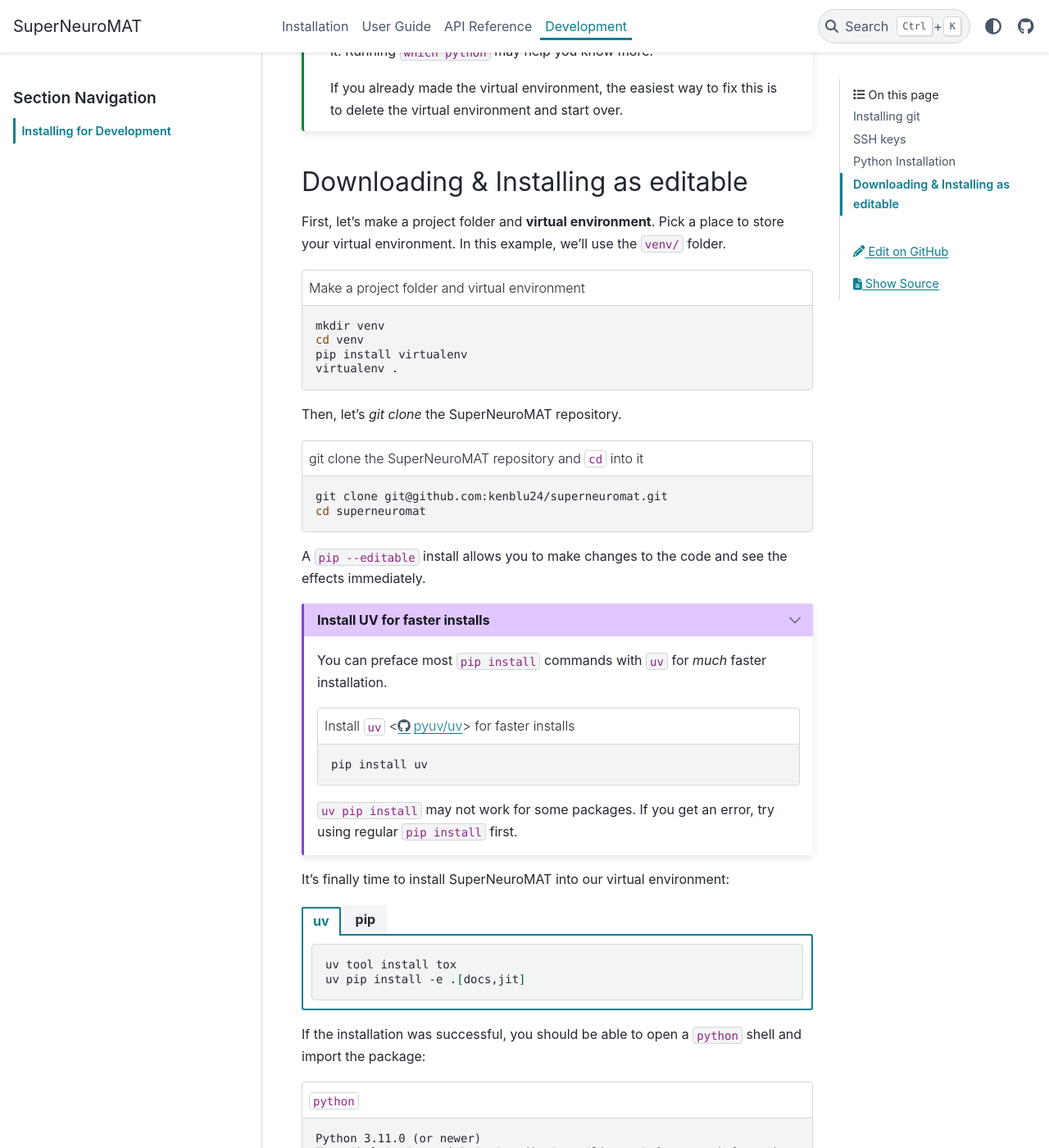
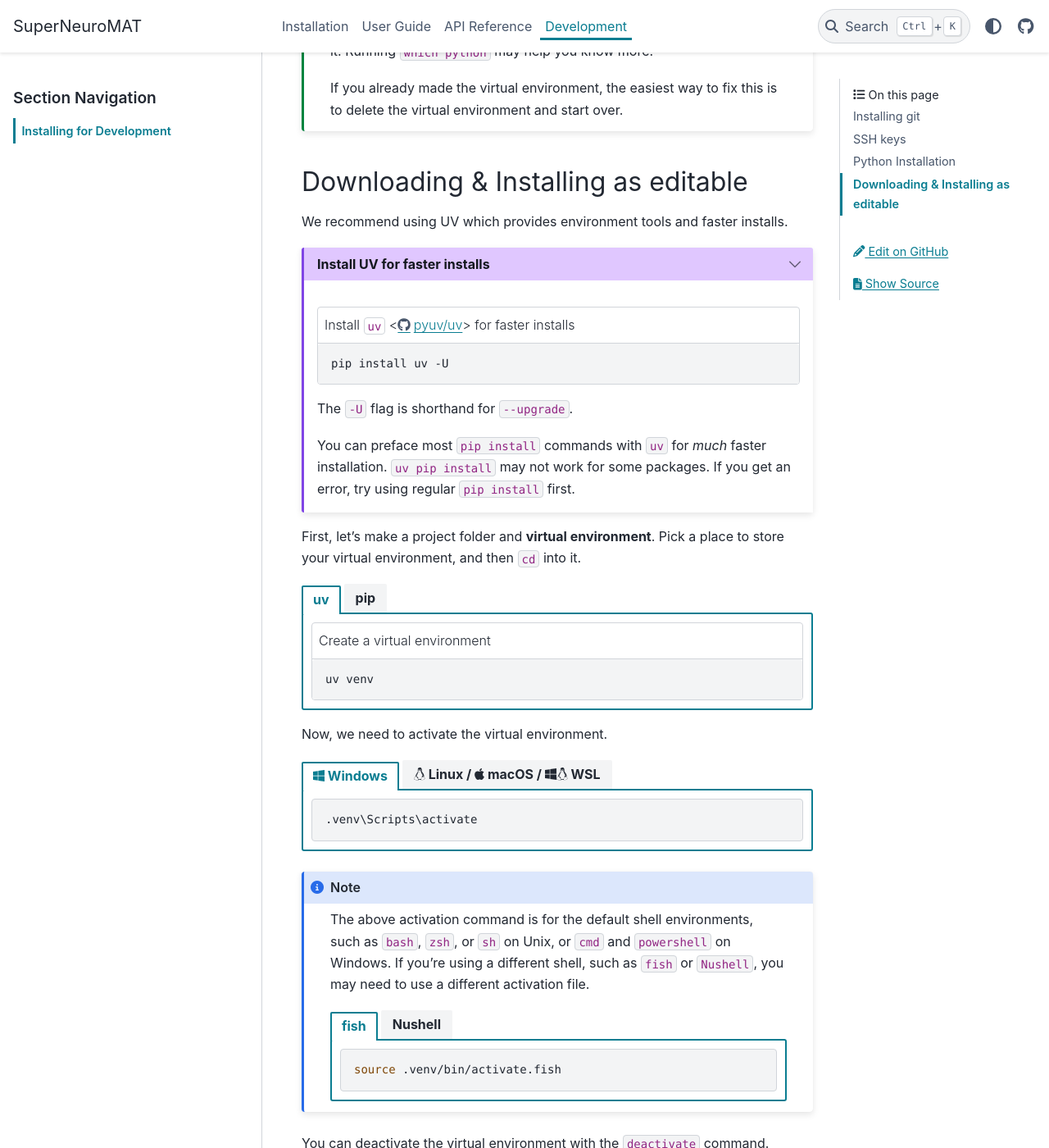
Before and after one commit to ORNL/superneuromat, a Sphinx documentation site: the page built from docs/source/devel/install.rst, in a window 1280 px wide and 1400 px high, scrolled down 2460 px. Shown: the whole window at 82% size. Built offline with Sphinx 7.4.7 and the PyData theme 0.15.4, drawn with Linux system fonts in a browser that asks for light colours; some of the changed text lies outside the part shown.

Commit message:
updated install guides

```diff
--- a/docs/source/devel/install.rst
+++ b/docs/source/devel/install.rst
@@ -106,18 +106,109 @@
 Downloading & Installing as editable
 ====================================
 
+We recommend using UV which provides environment tools and faster installs.
+
+.. dropdown:: Install UV for faster installs
+   :color: secondary
+   :open:
+
+   .. code-block:: bash
+      :caption: Install ``uv`` <https://github.com/pyuv/uv> for faster installs
+
+      pip install uv -U
+
+   The ``-U`` flag is shorthand for ``--upgrade``.
+
+   You can preface most ``pip install`` commands with ``uv`` for *much* faster installation.
+   ``uv pip install`` may not work for some packages. If you get an error, try using regular ``pip install`` first.
+
+
 First, let's make a project folder and **virtual environment**. Pick a place
-to store your virtual environment. In this example, we'll use the ``venv/`` folder.
+to store your virtual environment, and then ``cd`` into it.
 
-.. code-block:: bash
-   :caption: Make a project folder and virtual environment
+.. tab-set::
+   :class: sd-width-content-min
+   :sync-group: uv
 
-   mkdir venv
-   cd venv
-   pip install virtualenv
-   virtualenv .
+   .. tab-item:: uv
+      :sync: uv
 
-Then, let's `git clone` the SuperNeuroMAT repository.
+      .. code-block:: bash
+         :caption: Create a virtual environment
+
+         uv venv
+
+
+   .. tab-item:: pip
+      :sync: pip
+
+      .. code-block:: bash
+         :caption: Create a virtual environment
+
+         pip install virtualenv
+         virtualenv .venv --prompt .
+
+Now, we need to activate the virtual environment.
+
+.. tab-set::
+   :class: sd-width-content-min
+   :sync-group: os
+
+   .. tab-item:: :fab:`windows` Windows
+      :sync: windows
+
+      .. code-block:: bat
+
+         .venv\Scripts\activate
+
+   .. tab-item:: :fab:`linux` Linux / :fab:`apple` macOS / :fab:`windows`\ :fab:`linux` WSL
+      :sync: posix
+
+      .. code-block:: bash
+
+         source .venv/bin/activate
+
+.. note::
+
+   The above activation command is for the default shell environments, such as ``bash``, ``zsh``, or ``sh`` on Unix, or ``cmd`` and ``powershell`` on Windows.
+   If you're using a different shell, such as ``fish`` or ``Nushell``, you may need to use a different activation file.
+
+   .. tab-set::
+      :class: sd-width-content-min
+      :sync-group: shell
+
+      .. tab-item:: fish
+         :sync: fish
+
+         .. code-block:: fish
+
+            source .venv/bin/activate.fish
+
+
+      .. tab-item:: Nushell
+         :sync: nushell
+
+         .. tab-set::
+            :class: sd-width-content-min
+            :sync-group: os
+
+            .. tab-item:: :fab:`windows` Windows
+               :sync: windows
+
+               .. code-block:: powershell
+
+                  overlay use .venv\Scripts\activate.nu
+
+            .. tab-item:: :fab:`linux` Linux / :fab:`apple` macOS / :fab:`windows`\ :fab:`linux` WSL
+               :sync: posix
+
+               .. code-block:: bash
+
+                  overlay use .venv/bin/activate.nu
+
+You can deactivate the virtual environment with the ``deactivate`` command.
+
+Now, let's `git clone` the SuperNeuroMAT repository.
 
 .. code-block:: bash
    :caption: git clone the SuperNeuroMAT repository and ``cd`` into it
@@ -126,19 +217,6 @@
    cd superneuromat
 
 A ``pip --editable`` install allows you to make changes to the code and see the effects immediately.
-
-.. dropdown:: Install UV for faster installs
-   :color: secondary
-   :open:
-
-   You can preface most ``pip install`` commands with ``uv`` for *much* faster installation.
-
-   .. code-block:: bash
-      :caption: Install ``uv`` <https://github.com/pyuv/uv> for faster installs
-
-      pip install uv
-
-   ``uv pip install`` may not work for some packages. If you get an error, try using regular ``pip install`` first.
 
 It's finally time to install SuperNeuroMAT into our virtual environment:
 
@@ -151,7 +229,6 @@
 
       .. code-block:: bash
 
-         uv tool install tox
          uv pip install -e .[docs,jit]
 
    .. tab-item:: pip
@@ -159,18 +236,53 @@
 
       .. code-block:: bash
 
-         pip install -e .[docs]
+         pip install -e .[docs,jit]
+
+The ``.`` refers to the current directory, and the ``[docs,jit]`` refers to the optional dependencies.
+``[docs]`` refers to the dependencies for building the documentation, and ``[jit]`` refers to the ``'jit'`` backend dependencies.
+
+The other optional dependency is ``[cuda]``, which refers to the ``'gpu'`` backend dependencies. The ``[cuda]`` dependency set
+includes everything in the ``[jit]`` dependency set, plus the ``numba-cuda`` package. It also has the most stringent requirements
+on package versioning, i.e. it requires a specific version of ``numpy`` to be installed, and this requirement is not managed by
+the ``numba`` package.
+
+All these dependencies are specified in the ``superneuromat/pyproject.toml`` file, in the ``[project]`` ``dependencies`` section,
+and the ``[project.optional-dependencies]`` section.
+
+Note that the ``[cuda]`` dependency testing must be done manually, as we have not setup ``tox`` to work with system CUDA installs.
+
+While you're here, let's also install ``pyreadline3`` which makes the ``python`` shell much more user-friendly.
+
+.. tab-set::
+   :class: sd-width-content-min
+   :sync-group: uv
+
+   .. tab-item:: uv
+      :sync: uv
+
+      .. code-block:: bash
+
+         uv pip install pyreadline3
+
+   .. tab-item:: pip
+      :sync: pip
+
+      .. code-block:: bash
+
+         pip install pyreadline3
 
 If the installation was successful, you should be able to open a ``python`` shell and import the package:
 
 .. code-block:: python-console
    :caption: ``python``
 
-   Python 3.11.0 (or newer)
+   Python 3.10.0 (or newer)
    Type "help", "copyright", "credits" or "license" for more information.
    >>> import superneuromat
    >>>
 
+If you installed ``pyreadline3``, you can exit the ``python`` shell with :kbd:`Ctrl+C` to stop
+currently running commands and then :kbd:`Ctrl+D` or ``quit()`` to quit the python REPL.
 
 -----
 
```
Also changed, not shown: docs/source/guide/install.rst (+110 -28 lines).
